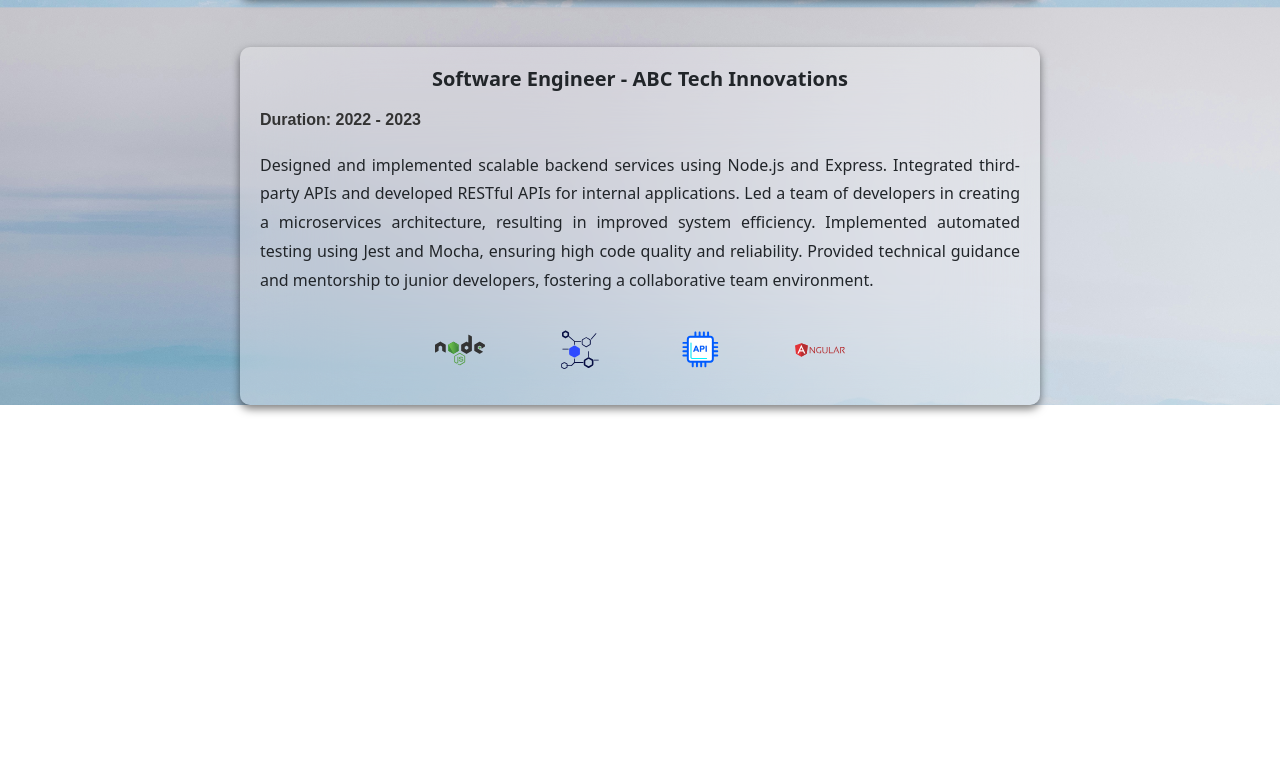
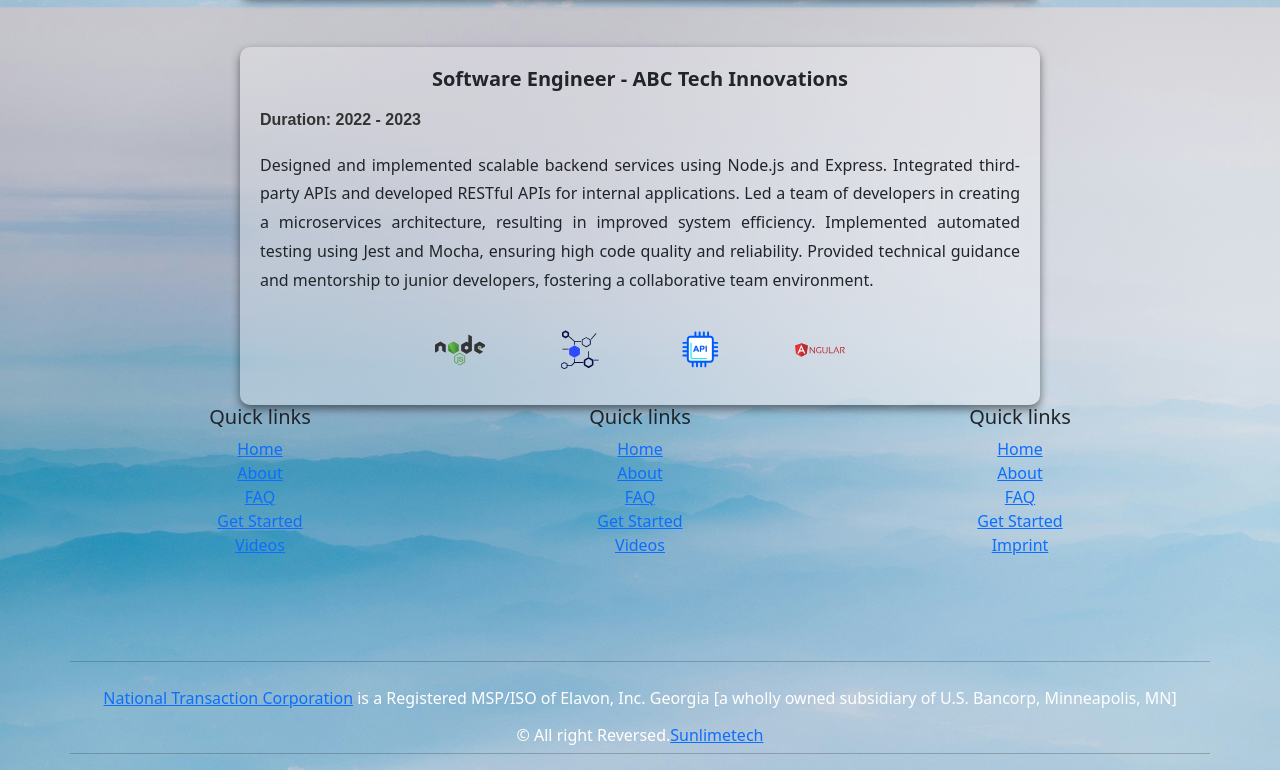
Before and after one commit to SyedMSaqib/Site, a plain HTML site: page experience.html in a window 1280 px wide. Shown: the part 846-1616 px from the top of the page. Before the commit the page ends 1251 px from the top, so only its background shows below. Drawn offline with nearby package versions, Linux system fonts and the light colour scheme.

Commit message:
Add: footer

```diff
--- a/experience.html
+++ b/experience.html
@@ -55,7 +55,7 @@
           <div class="collapse navbar-collapse justify-content-center" id="navbarNavAltMarkup">
             <div class="navbar-nav">
               <a class="nav-link" href="index.html">Home</a>
-              <a class="nav-link" href="#">Qualifications</a>
+              <a class="nav-link" href="qualification.html">Qualifications</a>
               <a class="nav-link" href="skills.html">Skills</a>
               <a class="nav-link" href="experience.html">Experiences</a>
               <a class="nav-link" href="">About</a>
@@ -104,6 +104,63 @@
                 </div>
 
     </div>
+     <!-- Footer -->
+<section id="footer">
+  <div class="container">
+      <div class="row text-center text-xs-center text-sm-left text-md-left">
+          <div class="col-xs-12 col-sm-4 col-md-4">
+              <h5>Quick links</h5>
+              <ul class="list-unstyled quick-links">
+                  <li><a href="#"><i class="fa fa-angle-double-right"></i>Home</a></li>
+                  <li><a href="#"><i class="fa fa-angle-double-right"></i>About</a></li>
+                  <li><a href="#"><i class="fa fa-angle-double-right"></i>FAQ</a></li>
+                  <li><a href="#"><i class="fa fa-angle-double-right"></i>Get Started</a></li>
+                  <li><a href="#"><i class="fa fa-angle-double-right"></i>Videos</a></li>
+              </ul>
+          </div>
+          <div class="col-xs-12 col-sm-4 col-md-4">
+              <h5>Quick links</h5>
+              <ul class="list-unstyled quick-links">
+                  <li><a href="#"><i class="fa fa-angle-double-right"></i>Home</a></li>
+                  <li><a href="#"><i class="fa fa-angle-double-right"></i>About</a></li>
+                  <li><a href="#"><i class="fa fa-angle-double-right"></i>FAQ</a></li>
+                  <li><a href="#"><i class="fa fa-angle-double-right"></i>Get Started</a></li>
+                  <li><a href="#"><i class="fa fa-angle-double-right"></i>Videos</a></li>
+              </ul>
+          </div>
+          <div class="col-xs-12 col-sm-4 col-md-4">
+              <h5>Quick links</h5>
+              <ul class="list-unstyled quick-links">
+                  <li><a href="#"><i class="fa fa-angle-double-right"></i>Home</a></li>
+                  <li><a href="#"><i class="fa fa-angle-double-right"></i>About</a></li>
+                  <li><a href="#"><i class="fa fa-angle-double-right"></i>FAQ</a></li>
+                  <li><a href="#"><i class="fa fa-angle-double-right"></i>Get Started</a></li>
+                  <li><a href="#"><i class="fa fa-angle-double-right"></i>Imprint</a></li>
+              </ul>
+          </div>
+      </div>
+      <div class="row">
+          <div class="col-xs-12 col-sm-12 col-md-12 mt-2 mt-sm-5">
+              <ul class="list-unstyled list-inline social text-center">
+                  <li class="list-inline-item"><a href="#"><i class="fa fa-facebook"></i></a></li>
+                  <li class="list-inline-item"><a href="#"><i class="fa fa-twitter"></i></a></li>
+                  <li class="list-inline-item"><a href="#"><i class="fa fa-instagram"></i></a></li>
+                  <li class="list-inline-item"><a href="#"><i class="fa fa-google-plus"></i></a></li>
+                  <li class="list-inline-item"><a href="#"><i class="fa fa-envelope"></i></a></li>
+              </ul>
+          </div>
+          <hr>
+      </div>
+      <div class="row">
+          <div class="col-xs-12 col-sm-12 col-md-12 mt-2 mt-sm-2 text-center text-white">
+              <p><u><a href="#">National Transaction Corporation</a></u> is a Registered MSP/ISO of Elavon, Inc. Georgia [a wholly owned subsidiary of U.S. Bancorp, Minneapolis, MN]</p>
+              <p class="h6">© All right Reversed.<a class="text-green ml-2" href="#" target="_blank">Sunlimetech</a></p>
+          </div>
+          <hr>
+      </div>
+  </div>
+</section>
+<!-- ./Footer -->
 
 
 
```
